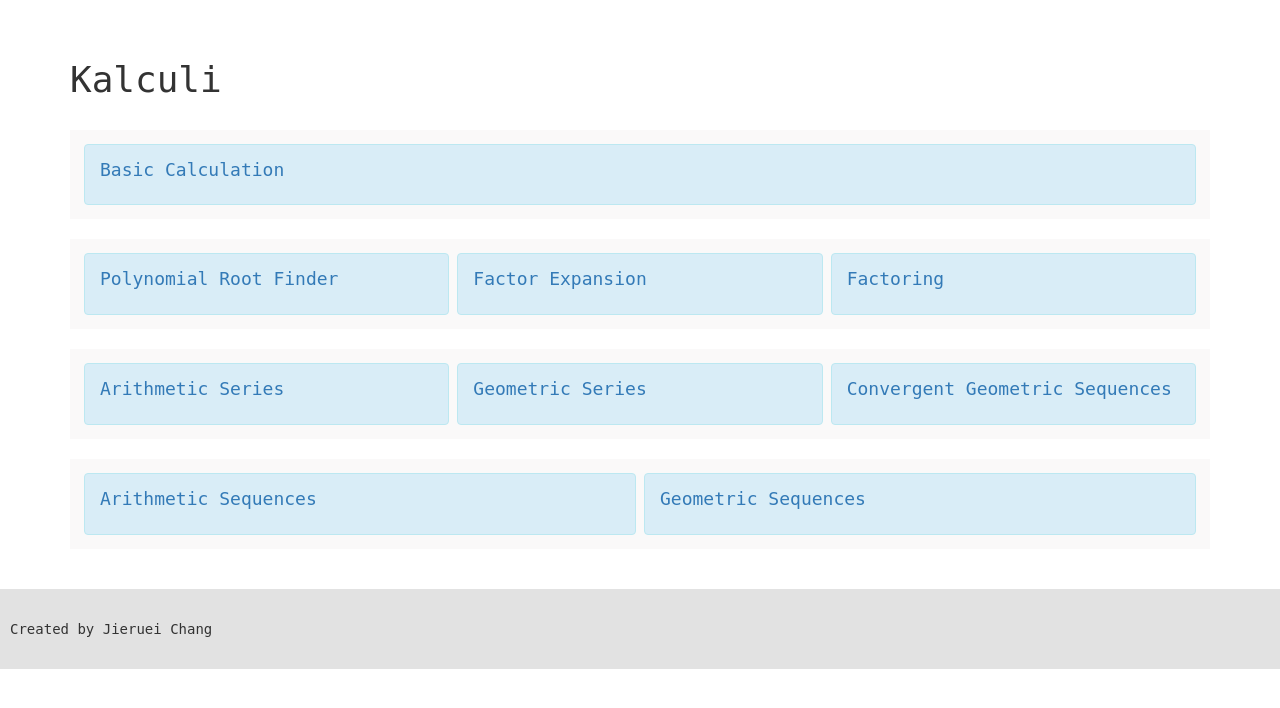
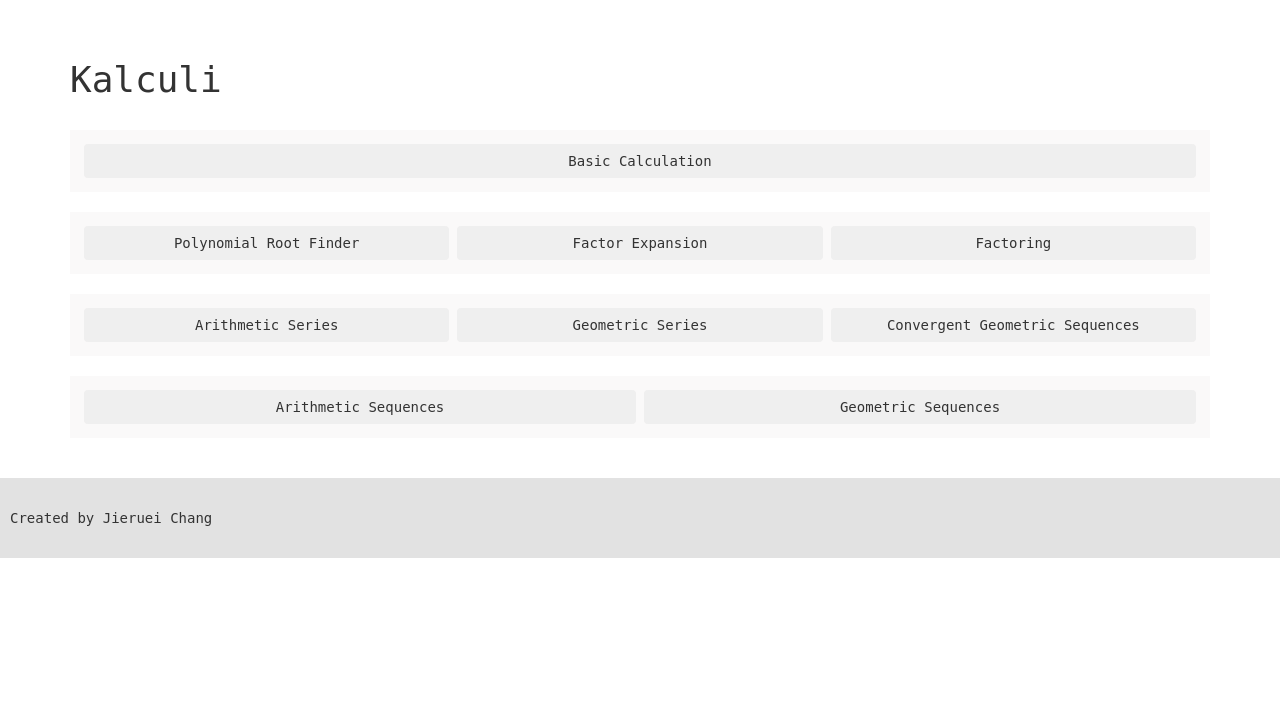
Before and after one commit to jierueichang/kalculi, a Flask app: page / in a window 1280 px wide. Shown: the part 52-760 px from the top of the page. Run offline with Flask 2, Linux system fonts and the light colour scheme; some libraries are stand-ins or nearby versions.

Commit message:
Update index.html

```diff
--- a/templates/index.html
+++ b/templates/index.html
@@ -41,11 +41,7 @@
     {% for section in tools %}
     <div id='box'>
     {% for tool in section %}
-    <div class="alert alert-info" role="alert" style="float:left; margin:4px;">
-        <h4>
-            <a href="{{section[tool]}}">{{ tool }}</a>
-        </h4>
-    </div>
+    <button type="button" class="btn btn-outline-info" style="float:left; margin:4px;">{{ tool }}</button>
     {% endfor %}
         </div>
         <br>
```
